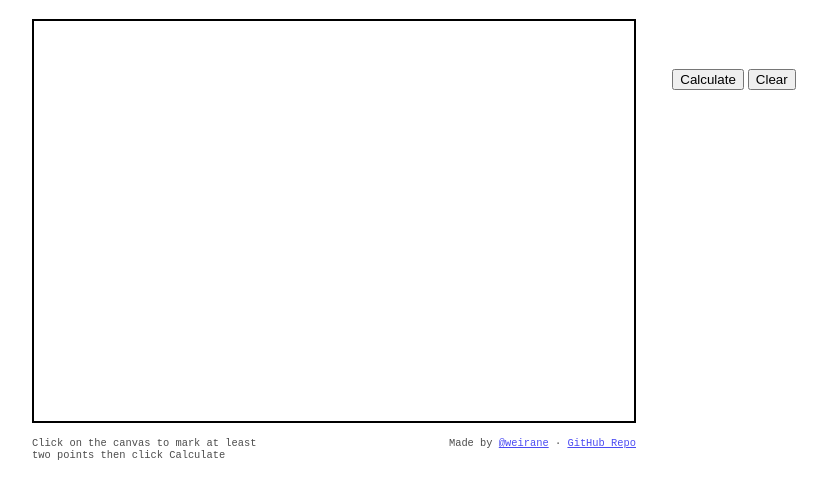
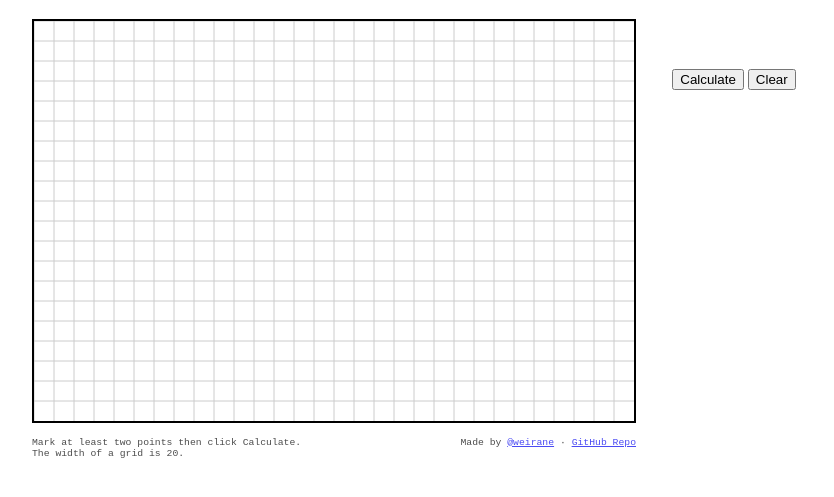
Before and after one commit to weirane/closest-pair-wasm, a website built with webpack: page www/index.html in a window 1280 px wide. Shown: the part 61-558 px from the top of the page, without its empty margins (208-1042 px from the left). Built offline with nearby package versions, Linux system fonts and the light colour scheme; what closest-pair-wasm would draw is missing.

Commit message:
Add a grid to the canvas

```diff
--- a/www/index.html
+++ b/www/index.html
@@ -14,7 +14,10 @@
       <div id="canvas">
         <canvas width="600px" height="400px"></canvas>
         <div id="footer">
-          <p>Click on the canvas to mark at least <br /> two points then click Calculate</p>
+          <p>
+          Mark at least two points then click Calculate.<br />
+          The width of a grid is 20.
+          </p>
           <p>
           Made by <a href="https://github.com/weirane" target="_blank">@weirane</a>
           ·
--- a/www/index.js
+++ b/www/index.js
@@ -28,9 +28,7 @@ function presentResult(dist, p0_x, p0_y, p1_x, p1_y) {
 
     // Highlight the points red and draw a line between them
     let ctx = canvas.getContext('2d');
-    let origFillStyle = ctx.fillStyle;
-    let origStrokeStyle = ctx.strokeStyle;
-    let origLineWidth = ctx.lineWidth;
+    ctx.save();
     ctx.fillStyle = '#ff0000';
     ctx.strokeStyle = '#ff0000';
     drawCircle(ctx, p0_x, p0_y);
@@ -40,9 +38,7 @@ function presentResult(dist, p0_x, p0_y, p1_x, p1_y) {
     ctx.lineTo(p1_x, p1_y);
     ctx.lineWidth = 2;
     ctx.stroke();
-    ctx.fillStyle = origFillStyle;
-    ctx.strokeStyle = origStrokeStyle;
-    ctx.lineWidth = origLineWidth;
+    ctx.restore();
 
     console.log(`(${p0_x}, ${p0_y})`);
     console.log(`(${p1_x}, ${p1_y})`);
@@ -72,11 +68,31 @@ function canvasListener(e) {
     app.addPoint(pos.x, pos.y);
 }
 
+function drawGrid() {
+    let ctx = canvas.getContext('2d');
+    let w = canvas.width;
+    let h = canvas.height;
+    ctx.clearRect(0, 0, w, h);
+    ctx.beginPath();
+    for (let i = 0; i < w; i += 20) {
+        ctx.moveTo(i, 0);
+        ctx.lineTo(i, h);
+    }
+    for (let i = 0; i < h; i += 20) {
+        ctx.moveTo(0, i);
+        ctx.lineTo(w, i);
+    }
+    ctx.save();
+    ctx.strokeStyle = '#ccc';
+    ctx.stroke();
+    ctx.restore();
+}
+
 clear.addEventListener('click', () => {
     calc.addEventListener('click', calcListener);
     canvas.addEventListener('click', canvasListener);
     canvas.style.cursor = 'pointer';
-    canvas.getContext('2d').clearRect(0, 0, canvas.width, canvas.height);
+    drawGrid();
     distance.innerHTML = '';
     app.clear();
 });
--- a/www/style.css
+++ b/www/style.css
@@ -31,7 +31,7 @@ div#footer {
     justify-content: space-between;
     margin: 0;
     width: 100%;
-    font-size: 0.8em;
+    font-size: 0.75em;
     opacity: 0.7;
     font-family: monospace;
 }
```
Also changed, not shown: README.md.
